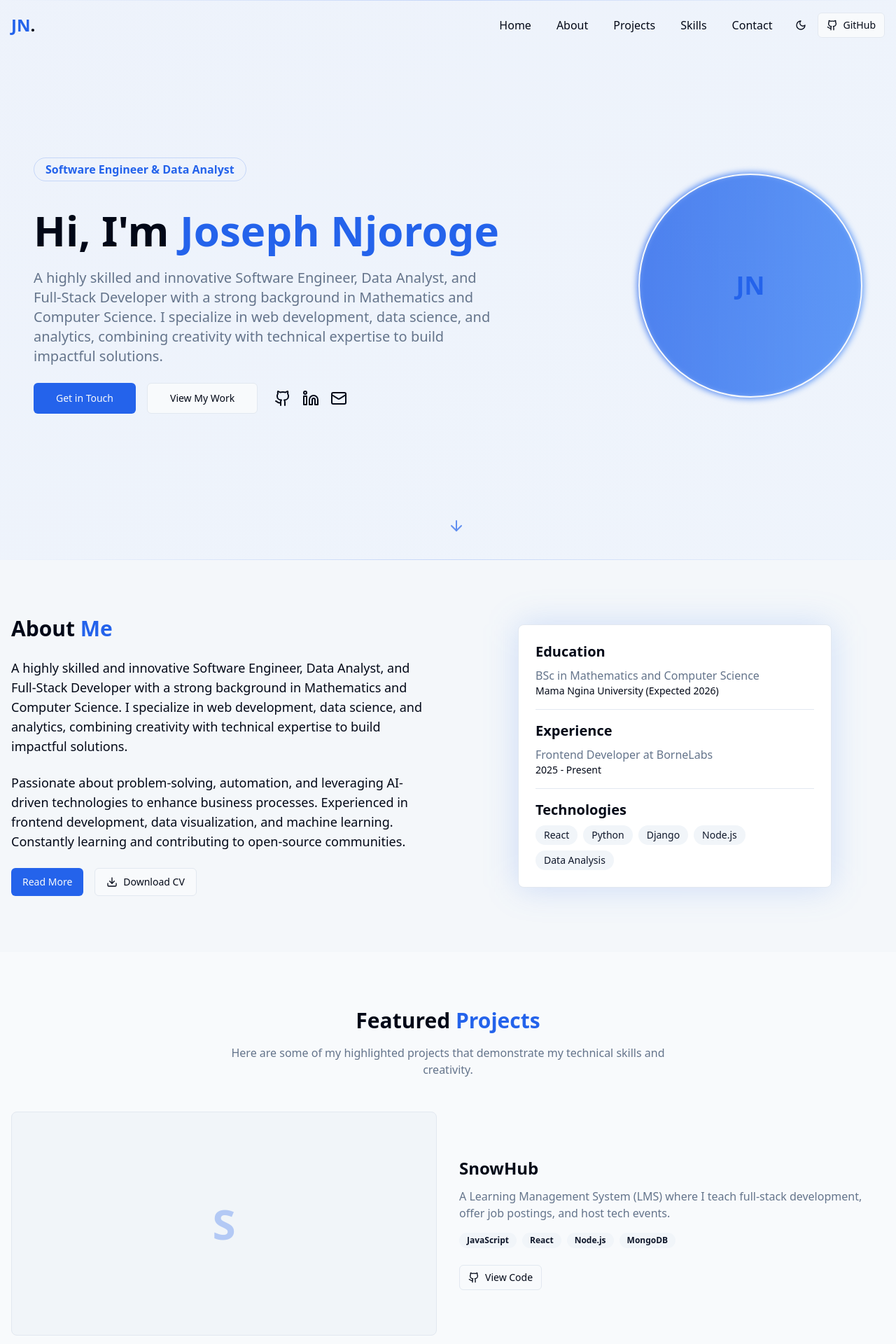
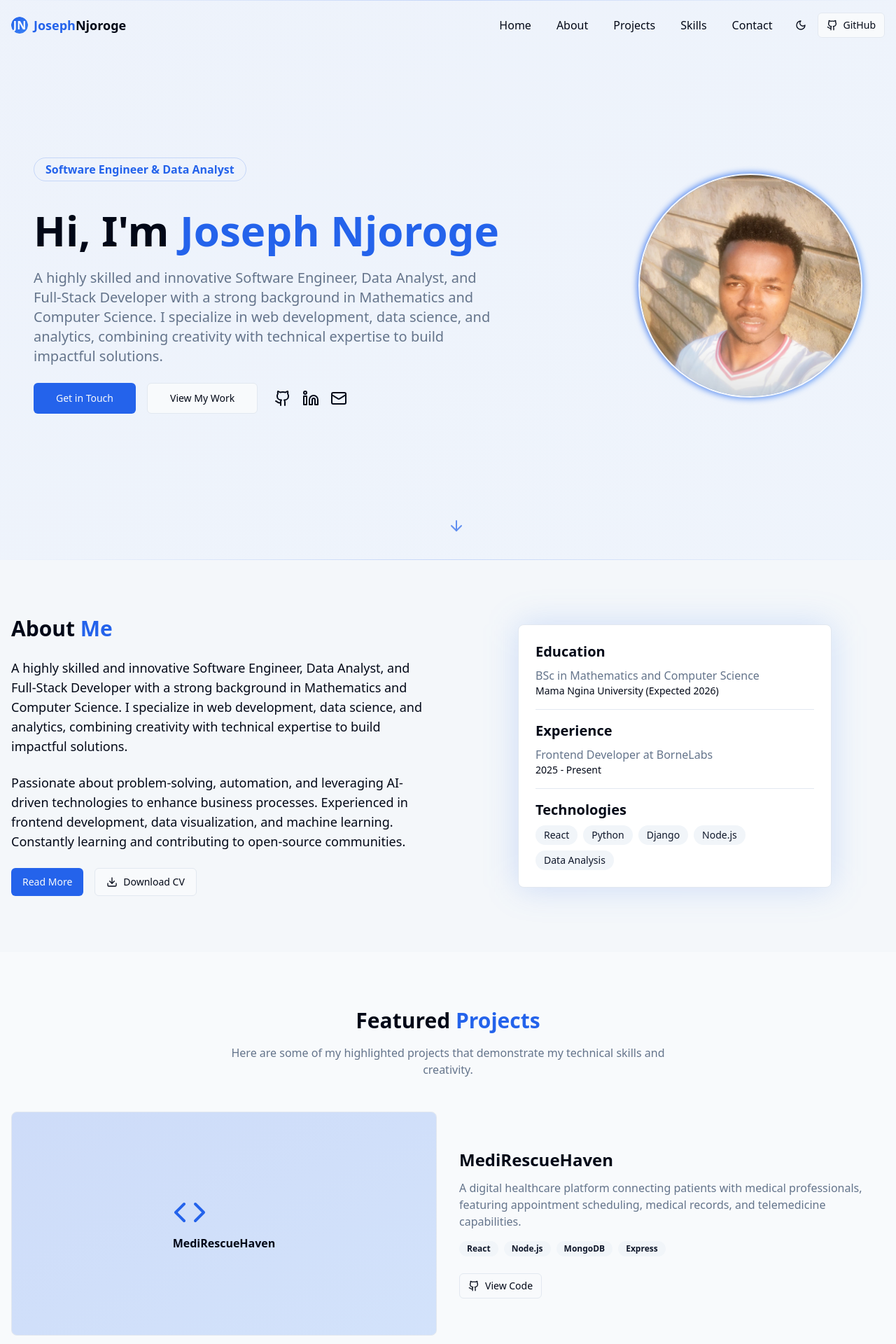
Before and after one commit to snowngich/github-spotlight-portfolio, a React (Vite) app: page / in a window 1280 px wide. Shown: the top 1920 px of the page at 70% size. Built offline with nearby package versions, Linux system fonts and the light colour scheme.

Commit message:
feat: Enhance UI with images and icons
- Added images to the site for projects and logo.
- Implemented language icons for skills.
- Added light mode toggle functionality.

```diff
--- a/src/components/FeaturedProjects.tsx
+++ b/src/components/FeaturedProjects.tsx
@@ -4,6 +4,7 @@ import { motion } from 'framer-motion';
 import { ExternalLink, Github } from 'lucide-react';
 import { Badge } from '@/components/ui/badge';
 import { Button } from '@/components/ui/button';
+import ProjectImage from './ProjectImage';
 
 interface Project {
   title: string;
@@ -17,22 +18,22 @@ interface Project {
 const FeaturedProjects = () => {
   const projects: Project[] = [
     {
+      title: "MediRescueHaven",
+      description: "A digital healthcare platform connecting patients with medical professionals, featuring appointment scheduling, medical records, and telemedicine capabilities.",
+      techStack: ["React", "Node.js", "MongoDB", "Express"],
+      githubUrl: "https://github.com/snowngich/medi-rescue-haven"
+    },
+    {
       title: "SnowHub",
       description: "A Learning Management System (LMS) where I teach full-stack development, offer job postings, and host tech events.",
       techStack: ["JavaScript", "React", "Node.js", "MongoDB"],
       githubUrl: "https://github.com/snowngich/snowhub"
     },
     {
-      title: "Piga Order - Creative eCommerce Platform",
+      title: "Piga Order",
       description: "A dynamic online marketplace with interactive UI, seamless shopping experience, and a dark mode UI.",
       techStack: ["React", "JavaScript", "Tailwind CSS"],
       githubUrl: "https://github.com/snowngich/piga-order"
-    },
-    {
-      title: "Code & Connect - Techie Dating & Networking Platform",
-      description: "A dating platform for developers, techies, and crypto enthusiasts, integrating GitHub, AI matchmaking, and hackathon features.",
-      techStack: ["React", "Django", "PostgreSQL"],
-      githubUrl: "https://github.com/snowngich/code-connect"
     }
   ];
 
@@ -57,11 +58,11 @@ const FeaturedProjects = () => {
               className="grid grid-cols-1 lg:grid-cols-2 gap-8 items-center"
             >
               {/* Project Image/Placeholder - alternating sides for visual interest */}
-              <div className={`bg-secondary rounded-lg overflow-hidden border border-border h-64 md:h-80 flex items-center justify-center ${index % 2 === 1 ? 'lg:order-2' : ''}`}>
+              <div className={`rounded-lg overflow-hidden border border-border h-64 md:h-80 flex items-center justify-center ${index % 2 === 1 ? 'lg:order-2' : ''}`}>
                 {project.imageUrl ? (
                   <img src={project.imageUrl} alt={project.title} className="w-full h-full object-cover" />
                 ) : (
-                  <div className="text-6xl font-bold text-primary/30">{project.title.charAt(0)}</div>
+                  <ProjectImage projectName={project.title} className="w-full h-full" />
                 )}
               </div>
 
--- a/src/components/Hero.tsx
+++ b/src/components/Hero.tsx
@@ -101,9 +101,11 @@ const Hero = () => {
             >
               <div className="absolute -inset-0.5 bg-gradient-to-r from-primary to-accent rounded-full blur-sm opacity-75"></div>
               <div className="relative rounded-full overflow-hidden border-2 border-background w-64 h-64 md:w-80 md:h-80">
-                <div className="w-full h-full bg-gradient-to-br from-primary/20 to-accent/20 flex items-center justify-center text-4xl font-bold text-primary">
-                  JN
-                </div>
+                <img
+                  src="/lovable-uploads/39323a6c-1738-4ea7-aff3-4cec5713697c.png"
+                  alt="Joseph Njoroge"
+                  className="w-full h-full object-cover"
+                />
               </div>
             </motion.div>
           </div>
--- /dev/null
+++ b/src/components/Logo.tsx
@@ -0,0 +1,44 @@
+
+import React from 'react';
+import { useTheme } from '../hooks/use-theme';
+
+interface LogoProps {
+  size?: 'sm' | 'md' | 'lg';
+  withText?: boolean;
+}
+
+const Logo = ({ size = 'md', withText = true }: LogoProps) => {
+  const { theme } = useTheme();
+
+  const sizes = {
+    sm: 'w-6 h-6',
+    md: 'w-8 h-8',
+    lg: 'w-10 h-10'
+  };
+
+  const textSizes = {
+    sm: 'text-lg',
+    md: 'text-xl',
+    lg: 'text-2xl'
+  };
+
+  return (
+    <div className="flex items-center gap-2">
+      <div className={`relative rounded-full overflow-hidden ${sizes[size]}`}>
+        <div className="absolute inset-0 bg-gradient-to-br from-primary to-accent rounded-full"></div>
+        <div className="absolute inset-0 flex items-center justify-center font-bold text-white">
+          JN
+        </div>
+      </div>
+
+      {withText && (
+        <span className={`font-bold ${textSizes[size]}`}>
+          <span className="text-primary">Joseph</span>
+          <span className="text-foreground">Njoroge</span>
+        </span>
+      )}
+    </div>
+  );
+};
+
+export default Logo;
--- a/src/components/Navbar.tsx
+++ b/src/components/Navbar.tsx
@@ -4,6 +4,7 @@ import { Link } from 'react-router-dom';
 import { Menu, X, Moon, Sun, Github } from 'lucide-react';
 import { useTheme } from '../hooks/use-theme';
 import { Button } from '@/components/ui/button';
+import Logo from './Logo';
 
 const Navbar = () => {
   const [isMenuOpen, setIsMenuOpen] = useState(false);
@@ -27,8 +28,8 @@ const Navbar = () => {
       scrolled ? 'bg-background/80 backdrop-blur-md border-b' : ''
     }`}>
       <div className="container mx-auto px-4 py-4 flex justify-between items-center">
-        <Link to="/" className="text-2xl font-bold text-primary" onClick={closeMenu}>
-          JN<span className="text-foreground">.</span>
+        <Link to="/" className="flex items-center" onClick={closeMenu}>
+          <Logo size="sm" />
         </Link>
 
         {/* Desktop Navigation */}
--- /dev/null
+++ b/src/components/ProgrammingIcon.tsx
@@ -0,0 +1,50 @@
+
+import React from 'react';
+import {
+  Braces, Laptop, Database, FileJson,
+  Flame, Coffee, Hash, Server, Globe,
+  Table2, Languages, BarChart2, Gauge
+} from 'lucide-react';
+
+interface ProgrammingIconProps {
+  language: string;
+  size?: number;
+  className?: string;
+}
+
+const ProgrammingIcon: React.FC<ProgrammingIconProps> = ({
+  language,
+  size = 20,
+  className = ""
+}) => {
+  const getLanguageIcon = () => {
+    const lang = language.toLowerCase();
+
+    if (lang.includes('javascript')) return <FileJson size={size} className="text-yellow-500" />;
+    if (lang.includes('typescript')) return <Braces size={size} className="text-blue-500" />;
+    if (lang.includes('python')) return <Flame size={size} className="text-green-500" />;
+    if (lang.includes('java')) return <Coffee size={size} className="text-orange-500" />;
+    if (lang.includes('c')) return <Hash size={size} className="text-blue-400" />;
+    if (lang.includes('html') || lang.includes('css')) return <Globe size={size} className="text-red-500" />;
+    if (lang.includes('react')) return <Laptop size={size} className="text-blue-400" />;
+    if (lang.includes('node')) return <Server size={size} className="text-green-600" />;
+    if (lang.includes('sql') || lang.includes('mysql') || lang.includes('postgresql'))
+      return <Database size={size} className="text-blue-600" />;
+    if (lang.includes('mongo')) return <Database size={size} className="text-green-500" />;
+    if (lang.includes('excel')) return <Table2 size={size} className="text-green-700" />;
+    if (lang.includes('power bi')) return <BarChart2 size={size} className="text-yellow-600" />;
+    if (lang.includes('tableau')) return <Gauge size={size} className="text-blue-500" />;
+
+    // Default icon for other languages
+    return <Languages size={size} className="text-primary" />;
+  };
+
+  return (
+    <span className={`inline-flex items-center gap-1 ${className}`}>
+      {getLanguageIcon()}
+      <span>{language}</span>
+    </span>
+  );
+};
+
+export default ProgrammingIcon;
--- /dev/null
+++ b/src/components/ProjectImage.tsx
@@ -0,0 +1,47 @@
+
+import React from 'react';
+import { Code, Stethoscope, ShoppingCart } from 'lucide-react';
+
+interface ProjectImageProps {
+  projectName: string;
+  className?: string;
+}
+
+const ProjectImage: React.FC<ProjectImageProps> = ({ projectName, className = "" }) => {
+  const getProjectIcon = () => {
+    switch (projectName.toLowerCase()) {
+      case 'snowhub':
+        return <Code size={48} className="text-blue-500" />;
+      case 'medi-rescue-haven':
+        return <Stethoscope size={48} className="text-green-500" />;
+      case 'piga order':
+        return <ShoppingCart size={48} className="text-orange-500" />;
+      default:
+        return <Code size={48} className="text-primary" />;
+    }
+  };
+
+  const getGradientClass = () => {
+    switch (projectName.toLowerCase()) {
+      case 'snowhub':
+        return 'from-blue-500/20 to-indigo-500/20';
+      case 'medi-rescue-haven':
+        return 'from-green-500/20 to-emerald-500/20';
+      case 'piga order':
+        return 'from-orange-500/20 to-amber-500/20';
+      default:
+        return 'from-primary/20 to-accent/20';
+    }
+  };
+
+  return (
+    <div className={`bg-gradient-to-br ${getGradientClass()} flex items-center justify-center ${className}`}>
+      <div className="text-center">
+        {getProjectIcon()}
+        <h3 className="mt-2 font-semibold">{projectName}</h3>
+      </div>
+    </div>
+  );
+};
+
+export default ProjectImage;
--- a/src/components/SkillsSection.tsx
+++ b/src/components/SkillsSection.tsx
@@ -1,6 +1,7 @@
 
 import React from 'react';
 import { Laptop, Server, Database, PieChart, Wrench, Lightbulb } from 'lucide-react';
+import ProgrammingIcon from './ProgrammingIcon';
 
 const SkillsSection = () => {
   const skillCategories = [
@@ -56,8 +57,8 @@ const SkillsSection = () => {
 
               <div className="flex flex-wrap gap-2">
                 {category.skills.map((skill, i) => (
-                  <span key={i} className="skill-badge">
-                    {skill}
+                  <span key={i} className="skill-badge flex items-center gap-1 py-1.5">
+                    <ProgrammingIcon language={skill} size={16} />
                   </span>
                 ))}
               </div>
```
Also changed, not shown: public/lovable-uploads/39323a6c-1738-4ea7-aff3-4cec5713697c.png (added).
